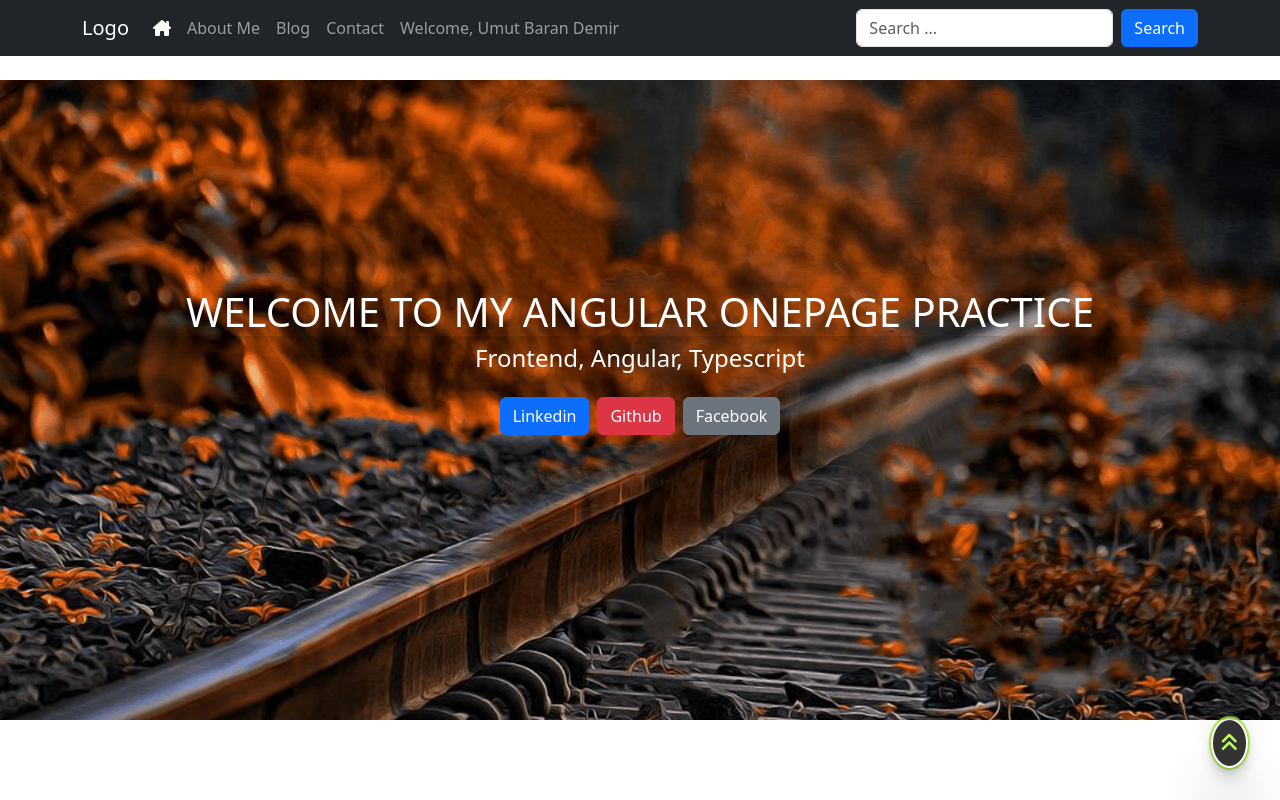
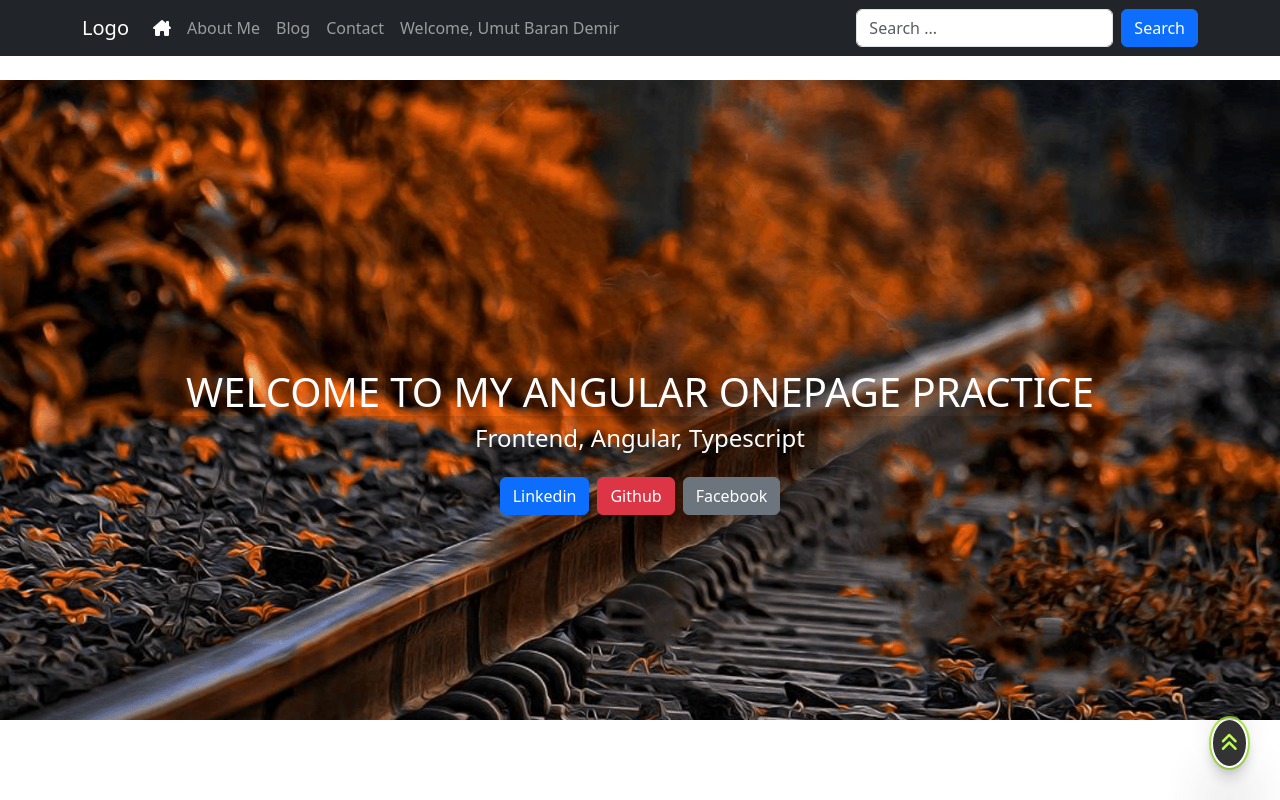
Before and after one commit to umutbarandemir/angular-onepage, an Angular app: page / in a window 1280 px wide. Shown: the top 800 px of the page. Built offline with nearby package versions, Linux system fonts and the light colour scheme.

Commit message:
header title position

```diff
--- a/src/app/onepage-header/onepage-header.component.css
+++ b/src/app/onepage-header/onepage-header.component.css
@@ -5,5 +5,5 @@
     background-position: center;
     height: 80vh;
     z-index: -1;
-    padding-top: 10rem;
+    padding-top: 15rem;
 }
```
